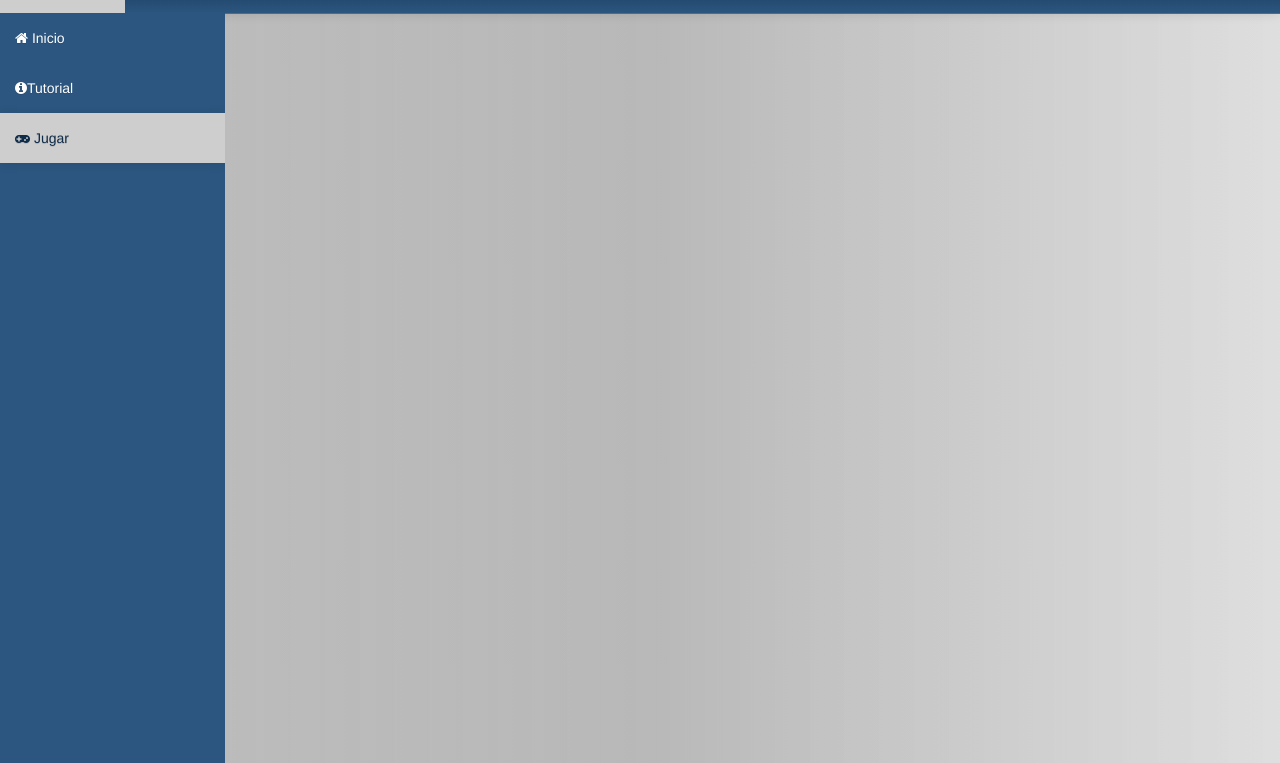
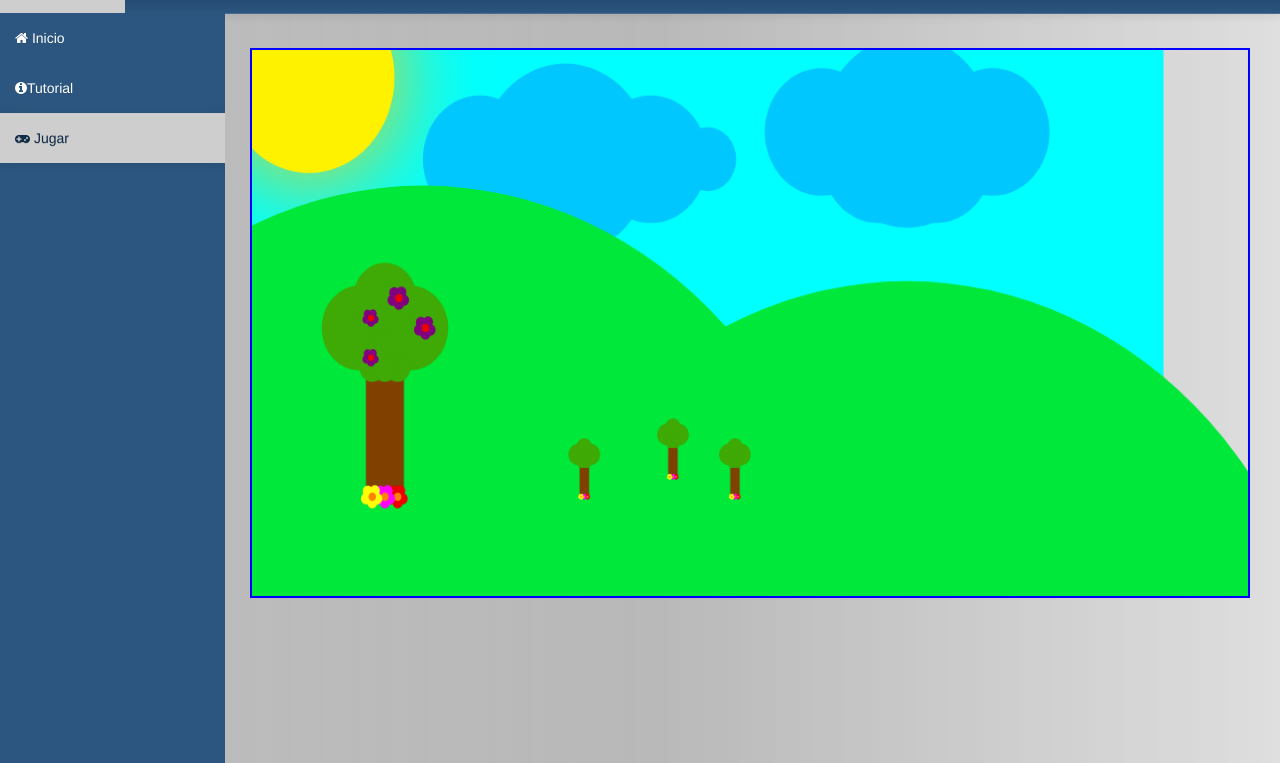
Before and after one commit to matt987/arnald-bros, a plain HTML site: page jugar.html in a window 1280 px wide. Shown: the part 37-800 px from the top of the page. Drawn offline with Linux system fonts and the light colour scheme.

Commit message:
fondo del juego

```diff
--- a/jugar.html
+++ b/jugar.html
@@ -7,14 +7,16 @@
     <title>Dashboard - Deep Blue Admin</title>
 
     <link rel="stylesheet" type="text/css" href="bootstrap/css/bootstrap.min.css" />
+    <img id="myperro" src="images/perro.png" style="display:none;" />
     <link rel="stylesheet" type="text/css" href="font-awesome/css/font-awesome.min.css" />
     <link rel="stylesheet" type="text/css" href="css/local.css" />
 
     <script type="text/javascript" src="js/jquery-1.10.2.min.js"></script>
+    <script type="text/javascript" src="js/funcion.js"></script>
     <script type="text/javascript" src="bootstrap/js/bootstrap.min.js"></script>
 
 </head>
-<body>
+<body  onLoad="img_canvas()">
 
     <div id="wrapper">
         <nav class="navbar navbar-inverse navbar-fixed-top" role="navigation">
@@ -38,6 +40,47 @@
         </nav>
         <!--CONTENIDO DE LA PAGINA PRINCIPAL-->
         <div id="page-wrapper">
+    <canvas id="micanvas" width="1124px" height="550px" style="border:2px solid blue;width:1000px;height:550px">
+        Este texto sera visto cuando canvas no este soportado por el navegador
+    </canvas>
+
+<script type="text/javascript">
+
+        var canvas = document.getElementById("micanvas");
+        var ctx = canvas.getContext("2d");
+
+
+        //dibujar los graficos
+        var dibujo1 = new Dibujo(new Punto(0, 0), 900, 550);
+        dibujo1.dibujar(ctx);
+
+        var dibujo2 = new DibujoArbol(new Punto(50, 50), 400, 400);
+        dibujo2.dibujar(ctx);
+
+        var dibujo3 = new DibujoArbol(new Punto(350, 350), 100, 100);
+        dibujo3.dibujar(ctx);
+
+        var dibujo4 = new DibujoArbol(new Punto(450, 330), 100, 100);
+        dibujo4.dibujar(ctx);
+
+        var dibujo4 = new DibujoArbol(new Punto(520, 350), 100, 100);
+        dibujo4.dibujar(ctx);
+
+        var dibujo5 = new DibujoFlor(new Punto(70, 10), 300, 300);
+        dibujo5.dibujar(ctx);
+
+        var dibujo6 = new DibujoFlor(new Punto(70, -30), 300, 300);
+        dibujo6.dibujar(ctx);
+
+        var dibujo6 = new DibujoFlor(new Punto(80, -150), 400, 400);
+        dibujo6.dibujar(ctx);
+
+        var dibujo6 = new DibujoFlor(new Punto(110, -120), 400, 400);
+        dibujo6.dibujar(ctx);
+
+
+
+    </script>
         </div>
 
     </div>
```
Also changed, not shown: fondo_juegito.html (+1 -1 lines), js/funcion.js (renamed from funcion.js).
